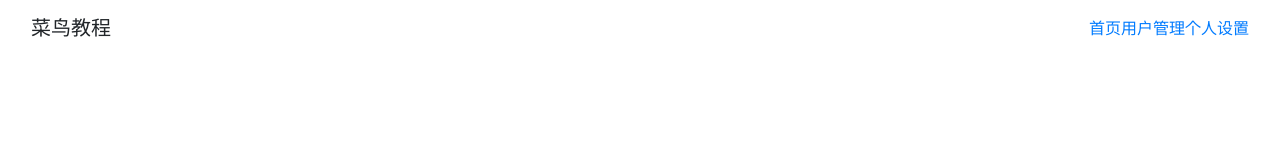
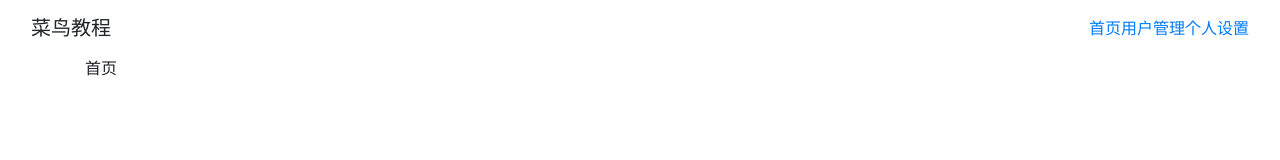
Before and after one commit to yokeney/2018react-router, a React (Create React App) app: page / in a window 1280 px wide. Shown: the top 160 px of the page. Built offline with nearby package versions, Linux system fonts and the light colour scheme.

Commit message:
perfect readme.md

```diff
--- a/src/App.js
+++ b/src/App.js
@@ -1,9 +1,12 @@
 import React from 'react'
-import {BrowserRouter as Router,Route,Link} from 'react-router-dom'
+import {BrowserRouter as Router,Route,Link,Switch} from 'react-router-dom'
 import Home from './Home'
 import User from './User'
 import  'bootstrap/dist/css/bootstrap.css'
 import Profile from './Profile'
+let hello=(props)=>{
+	return <div>首页</div>;
+}
 export default (
 	<Router>
 	<div>
@@ -22,9 +25,13 @@ export default (
 	<div className="container">
 		<div className="row">
 			<div className="col-sm-10">
-			<Route path="/home" component={Home}/>
-			<Route path="/user" component={User}/>
-			<Route path="/profile" component={Profile}/>
+			<Switch>
+				<Route path="/home" component={Home}/>
+				<Route path="/" exact render={hello}/>
+				<Route path="/:name" render={props=><div>{props.match.params.name}</div>}/>
+				<Route path="/user" component={User}/>
+				<Route path="/profile" component={Profile}/>
+			</Switch>
 			</div>
 		</div>
 	</div>
--- a/src/Home.js
+++ b/src/Home.js
@@ -6,7 +6,6 @@ import  'bootstrap/dist/css/bootstrap.css'
  	render(){
  		return (
 			<div className="row">
-                111
             </div>
  		)
  	}
```
Also changed, not shown: 1 other file (tests, documents, lock files or other folders).
